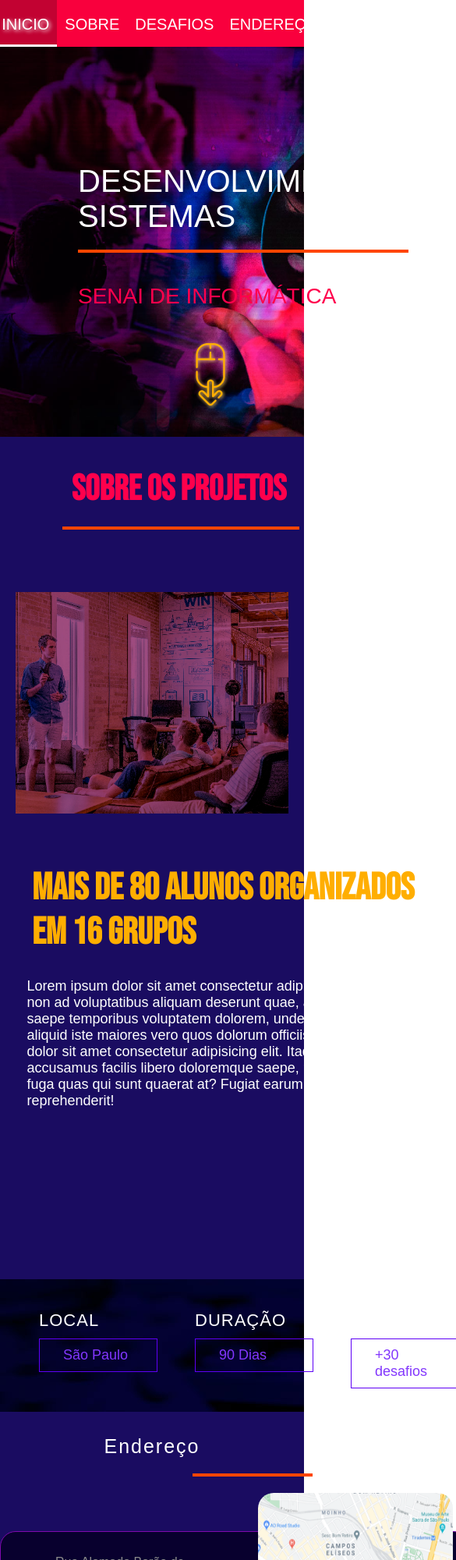
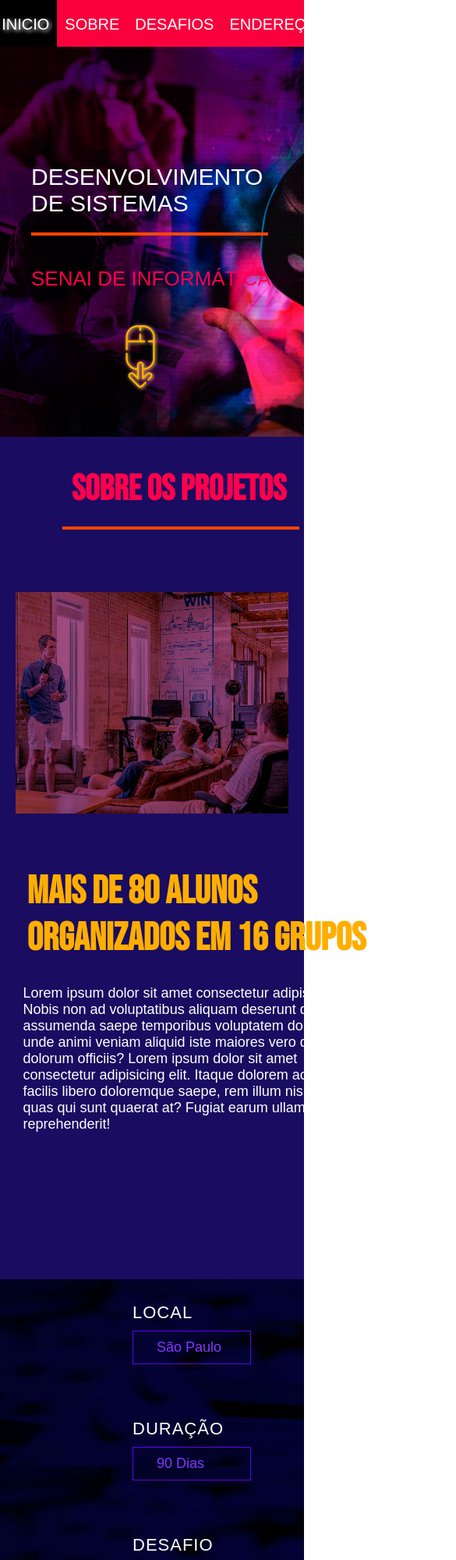
Before and after one commit to enzzo-dev/Landing-Page-Senai, a plain HTML site: page index.html in a window 390 px wide. Shown: the top 2000 px of the page at 78% size, 585 px wide, since content can reach past the window. Drawn offline with Linux system fonts and the light colour scheme; a web font is replaced by a local one.

Commit message:
versão responsiva para mobile pronta, falta fazer menu mobile

```diff
--- a/css/style.css
+++ b/css/style.css
@@ -34,15 +34,15 @@
     font-weight: 300;
     text-transform: uppercase;
     font-family: 'Tomorrow', sans-serif;
-    padding: 15px 10px;
+    padding: 18px 10px;
     padding-top: 24px;
 }
 
 nav a:hover{
     transition: 0.2s;
-    border-bottom: 3px solid rgb(255, 255, 255);
     text-shadow: 2px 2px 5px white;
-    background-color: #c20232;
+    background-color: #000000;
+    text-decoration: underline;
 }
 
 .topo nav  ul  li{
@@ -70,7 +70,7 @@ nav a:hover{
     font-weight: 300;
     font-family: 'Tomorrow' , sans-serif;
     padding-top: 200px;
-    padding-left: 100px;
+    padding-left: 40px;
 }
 
 .dev p{
@@ -141,11 +141,11 @@ nav a:hover{
 }
 
 .texto-sobre{
+    width:  85%;
     margin-left: 80px;
 }
 
 .texto-sobre h3{
-    width:  75%;
     font-family: 'Bebas Neue', cursive;
     font-size: 62px;
     color: rgb(255, 174, 0);
@@ -171,7 +171,7 @@ nav a:hover{
 
 .bk_info{
     width: 100%;
-    height: 170px;
+    height: 190px;
     background-image: url('../images/imagem-fundo-info.jpg');
 }
 
@@ -179,7 +179,7 @@ nav a:hover{
     width: 1200px;
     height: 100px;
     display: flex;
-    margin-left: 380px;
+    margin-left: -10px;
 }
 
 .card-info h3{
@@ -194,9 +194,10 @@ nav a:hover{
 
 .card-info{
     width: 180px;
-    margin: 50px 80px;
+    margin: 50px 70px;
     color: white;
     align-items: center;
+    justify-content: space-between;
 
 }
 
@@ -212,7 +213,7 @@ nav a:hover{
 
 .bk_local{
     width: 100%;
-    height: 300px;
+    height: 400px;
     background-color: #1a0c61;
     margin: 0;
 }
@@ -249,7 +250,7 @@ nav a:hover{
     width:250px;
     height: 250px;
     border-radius: 20px;
-    margin-top: -100px;
+    margin-top: -50px;
 }
 
 .endereco p{
@@ -381,11 +382,73 @@ footer p{
     }
 
     .endereco p{
-        padding: 30px 70px;
+        padding: 30px 50px;
     }
 
     .endereco img{
        margin-top: -50px;
-       margin-right: 20px;
+       padding-right: 40px;
     }
 }
+
+@media screen and (max-width: 517px){
+    .dev h1{
+        width: 300px;
+        font-size: 30px;
+        text-align: left;
+    }
+
+    .bar{
+        margin-left: 40px;
+        width: 300px;
+    }
+
+    .dev p{
+        padding-left: 40px;
+        font-size: 26px;
+    }
+
+    .dev img{
+        padding-left: 140px;
+    }
+
+    .texto-sobre{
+        width: 75%;
+        margin-left: 10px;
+    }
+
+    .texto-sobre h3{
+        font-size: 50px;
+    }
+
+    .texto-sobre p{
+        width: 440px;
+    }
+
+    .bk_info{
+        height: 500px;
+    }
+
+    .info{
+        flex-direction: column;
+        margin-left: 120px;
+    }
+
+    .card-info{
+        margin-top: 30px;
+    }
+
+    .bar3{
+        margin-left: 165px;
+    }
+
+    .endereco{
+        width: 470px;
+    }
+
+    .endereco img{
+        width: 150px;
+        height: 150px;
+        margin-top: -20px;
+    }
+}
```
